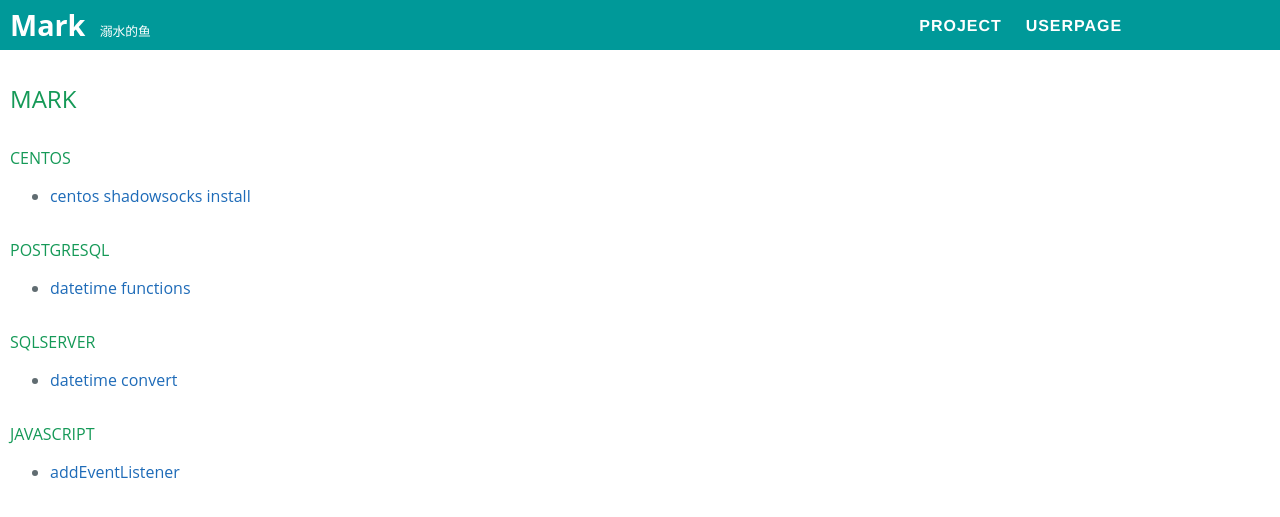
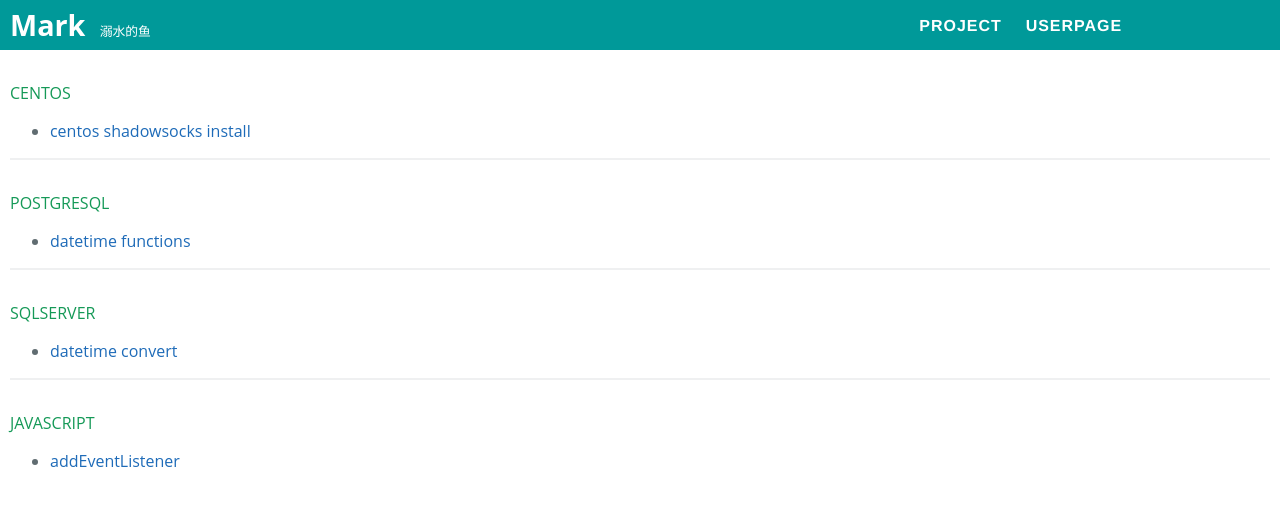
Before and after one commit to lozye/lozye, a Jekyll site: the page built from index.md, in a window 1280 px wide. Shown: the top 517 px of the page. Built offline with Jekyll 4.4.1, drawn with Linux system fonts in a browser that asks for light colours; our own code applies the rules of GitHub Pages for plain Markdown files.

Commit message:
Update index.md

```diff
--- a/index.md
+++ b/index.md
@@ -1,13 +1,14 @@
-## MARK
-
 #### CENTOS
 + [centos shadowsocks install](https://github.com/lozye/lozye.github.io/blob/master/doc/centosshadowsockslibev.sh)
 
+---
 #### POSTGRESQL
 + [datetime functions](https://www.postgresql.org/docs/9.3/functions-datetime.html)
 
+---
 #### SQLSERVER
 + [datetime convert](doc/sqlserverconvert)
 
+---
 #### JAVASCRIPT
 + [addEventListener](doc/jsevent)
```
